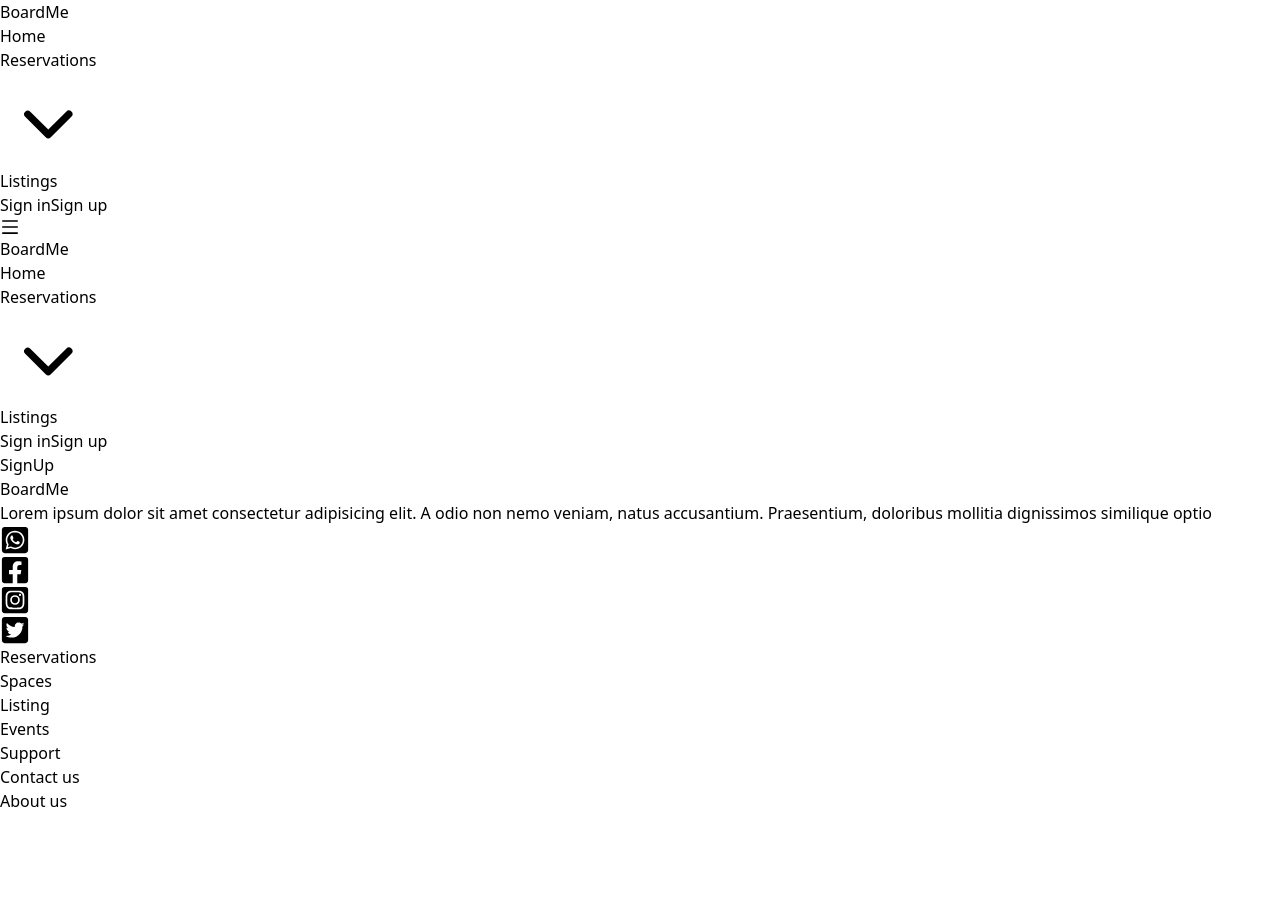
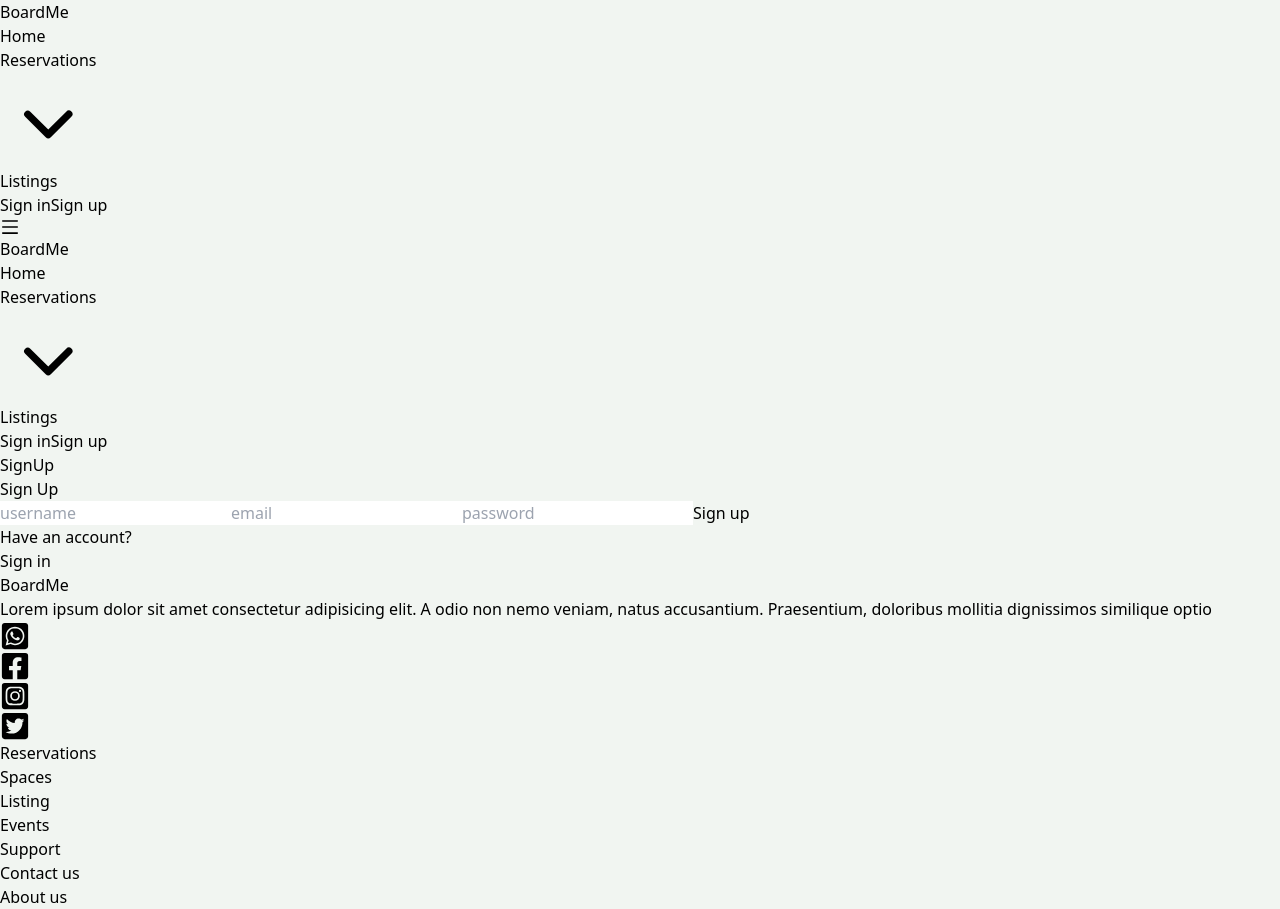
Before and after one commit to Gayasri72/BoardMe-Javascript, a React (Vite) app in the folder frontend/: page /sign-up in a window 1280 px wide. Before the commit the page ends 813 px from the top, so only its background shows below. Built offline with nearby package versions, Linux system fonts and the light colour scheme.

Commit message:
complete sign up page ui

```diff
--- a/frontend/src/App.jsx
+++ b/frontend/src/App.jsx
@@ -1,6 +1,6 @@
 import {BrowserRouter,Routes,Route} from 'react-router-dom'
 import {Home} from './pages/Home'
-import { SignUp } from './pages/SignUp'
+
 import { SignIn } from './pages/SignIn'
 import { About } from './pages/About'
 import { Profile } from './pages/Profile'
@@ -10,6 +10,7 @@
 import { Services } from './pages/Services'
 import { Events } from './pages/Events'
 import { Packages } from './pages/Packages'
+import SignUp from './pages/SignUp'
 
 export const App = () => {
   return <BrowserRouter>
--- a/frontend/src/index.css
+++ b/frontend/src/index.css
@@ -1,3 +1,8 @@
 @tailwind base;
 @tailwind components;
 @tailwind utilities;
+
+
+body{
+    background-color: rgb(241, 245, 241);
+}
--- a/frontend/src/pages/SignUp.jsx
+++ b/frontend/src/pages/SignUp.jsx
@@ -1,7 +1,25 @@
-import React from 'react'
 
-export const SignUp = () => {
-  return (
+import { Link } from 'react-router-dom'
+
+export default function SignUp() {
+  return (<>
     <div>SignUp</div>
+    <div className='p-3 max-w-lg mx-auto'>
+      <h1 className='text-3xl text-center font-semibold my-7'>Sign Up</h1>
+      <form className='flex flex-col gap-4'>
+        <input type="text" placeholder='username' className='border p-3 rounded-lg' id='username' />
+        <input type="email" placeholder='email' className='border p-3 rounded-lg' id='email' />
+        <input type="password" placeholder='password' className='border p-3 rounded-lg' id='password' />
+        <button  className='bg-slate-700 text-white p-3 rounded-lg uppercase hover:opacity-95 disabled:opacity-80'>Sign up</button>
+      </form>
+      <div className="flex gap-2 mt-5">
+        <p>Have an account?</p>
+        <Link to={"/sign-in"}>
+          <span className='text-blue-700'>Sign in</span>
+        </Link>
+      </div>
+    </div>
+  </>
+
   )
 }
```
